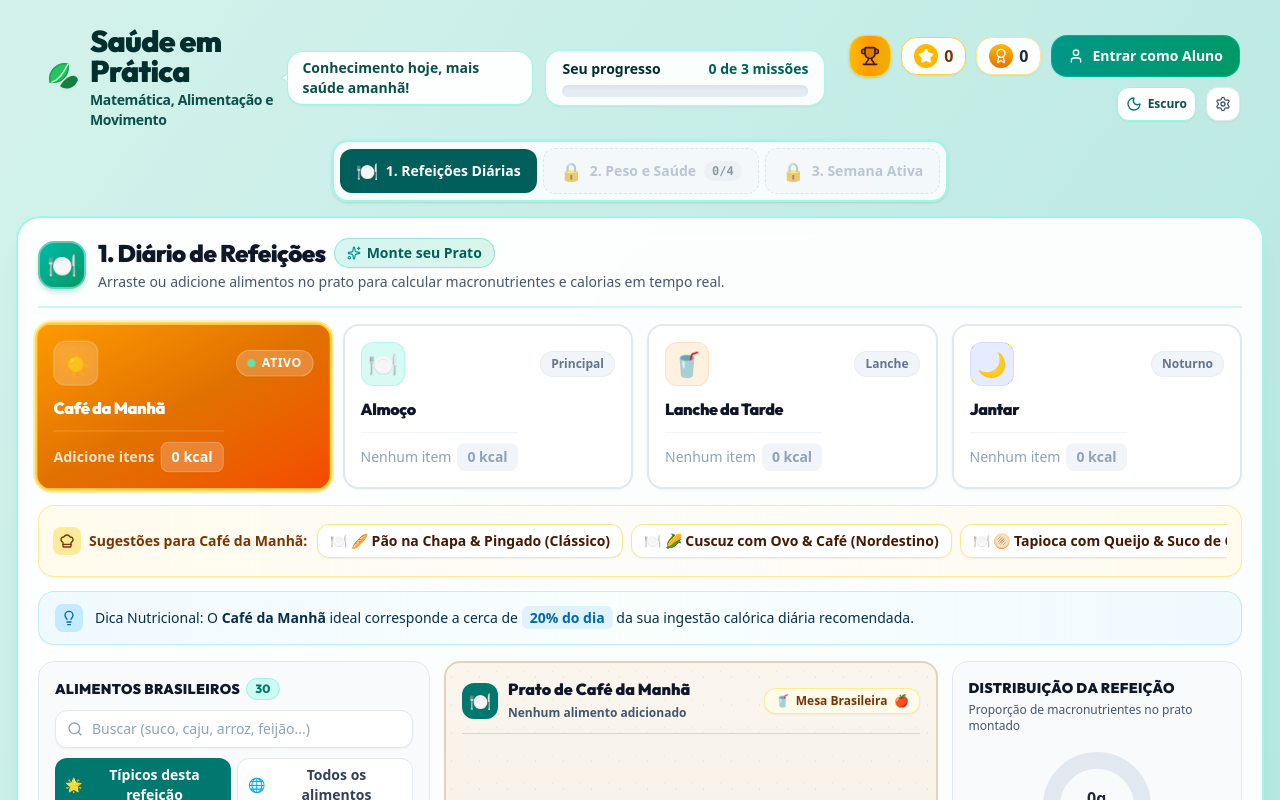
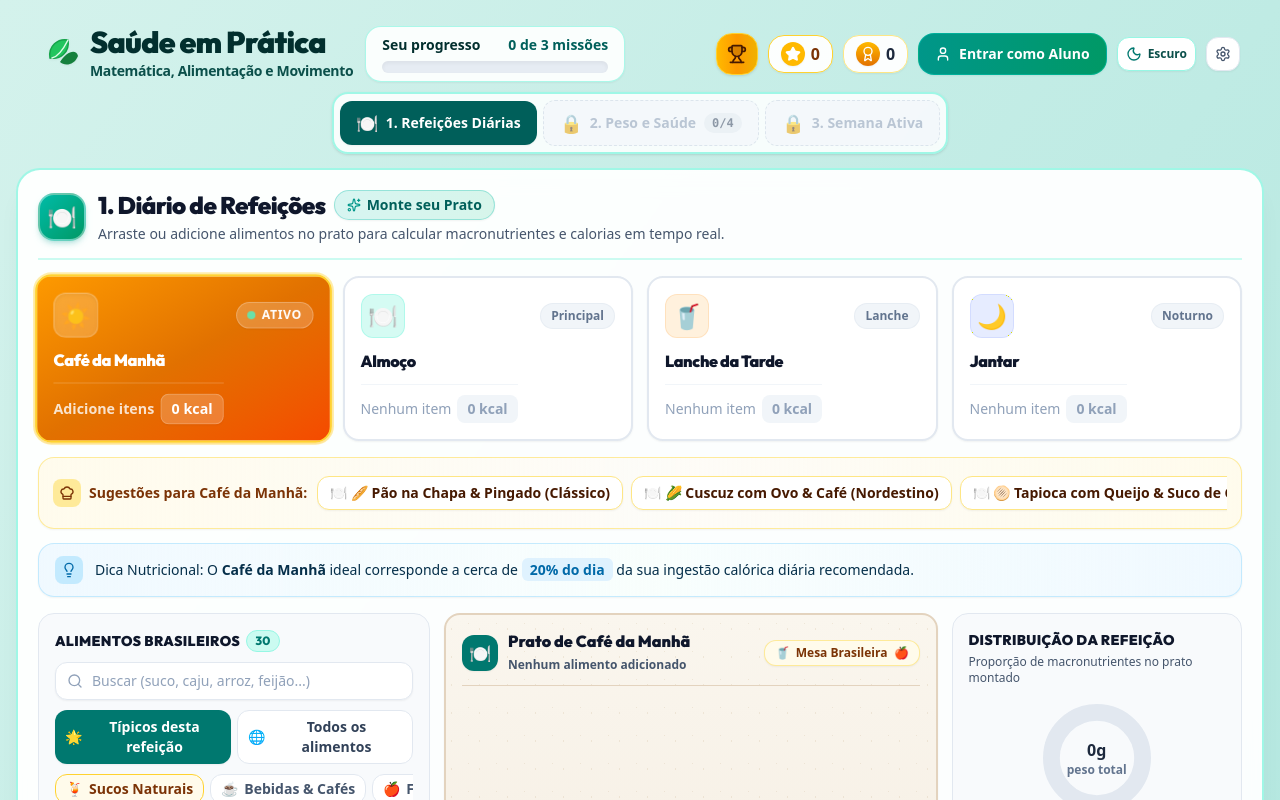
Before and after one commit to profjackison-debug/Saude-em-Pratica, a React (Vite) app: page / in a window 1280 px wide. Shown: the top 800 px of the page. Built offline with nearby package versions, Linux system fonts and the light colour scheme.

Commit message:
feat: add HeaderBar component for student progress and gamification stats

```diff
--- a/src/components/HeaderBar.tsx
+++ b/src/components/HeaderBar.tsx
@@ -94,14 +94,22 @@ export const HeaderBar: React.FC<HeaderBarProps> = ({
             </div>
           </div>
 
-          {/* Speech Bubble: "Conhecimento hoje, mais saúde amanhã!" */}
-          <div className="hidden sm:flex relative bg-white/95 dark:bg-[#0f1b33] border border-teal-200/90 dark:border-blue-700/80 text-teal-950 dark:text-blue-100 px-3.5 py-1.5 rounded-2xl shadow-xs text-xs sm:text-sm font-bold items-center leading-snug">
-            {/* Pointer tail */}
-            <div className="absolute -left-2 top-1/2 -translate-y-1/2 w-0 h-0 border-t-4 border-t-transparent border-b-4 border-b-transparent border-r-6 border-r-teal-200 dark:border-r-blue-700" />
-            <div className="absolute -left-1.5 top-1/2 -translate-y-1/2 w-0 h-0 border-t-3 border-t-transparent border-b-3 border-b-transparent border-r-5 border-r-white dark:border-r-[#0f1b33]" />
-            <span className="text-xs sm:text-sm font-extrabold text-teal-900 dark:text-blue-200">
-              Conhecimento hoje, mais saúde amanhã!
-            </span>
+          {/* Progress Bar Pill: "Seu progresso" (in place of speech bubble) */}
+          <div className="flex items-center gap-3 bg-white/90 dark:bg-[#0f1b33]/90 border border-teal-200/80 dark:border-blue-700/80 px-4 py-2 rounded-2xl shadow-xs w-full sm:w-auto min-w-[220px] sm:min-w-[260px]">
+            <div className="flex-1">
+              <div className="flex justify-between items-center mb-1.5">
+                <span className="font-black text-teal-950 dark:text-blue-100 text-xs sm:text-sm">Seu progresso</span>
+                <span className="font-bold text-teal-800 dark:text-blue-300 text-xs sm:text-sm">
+                  {solvedCount} de {totalMissionsCount} missões
+                </span>
+              </div>
+              <div className="w-full h-3 bg-slate-200/80 dark:bg-slate-800 rounded-full overflow-hidden p-0.5 shadow-inner">
+                <div
+                  className="h-full bg-gradient-to-r from-emerald-400 via-teal-400 to-emerald-500 dark:from-blue-500 dark:via-sky-400 dark:to-blue-600 rounded-full transition-all duration-500 shadow-xs"
+                  style={{ width: `${progressPercent}%` }}
+                />
+              </div>
+            </div>
           </div>
 
           {/* Mobile settings button */}
@@ -132,24 +140,6 @@ export const HeaderBar: React.FC<HeaderBarProps> = ({
             >
               <Settings className="w-5 h-5" />
             </button>
-          </div>
-        </div>
-
-        {/* Center: "Seu progresso" (Green Progress Bar Pill) */}
-        <div className="flex items-center gap-3 bg-white/90 dark:bg-[#0f1b33]/90 border border-teal-200/80 dark:border-blue-700/80 px-4 py-2 rounded-2xl shadow-xs w-full lg:w-auto min-w-[280px]">
-          <div className="flex-1">
-            <div className="flex justify-between items-center mb-1.5">
-              <span className="font-black text-teal-950 dark:text-blue-100 text-xs sm:text-sm">Seu progresso</span>
-              <span className="font-bold text-teal-800 dark:text-blue-300 text-xs sm:text-sm">
-                {solvedCount} de {totalMissionsCount} missões
-              </span>
-            </div>
-            <div className="w-full h-3 bg-slate-200/80 dark:bg-slate-800 rounded-full overflow-hidden p-0.5 shadow-inner">
-              <div
-                className="h-full bg-gradient-to-r from-emerald-400 via-teal-400 to-emerald-500 dark:from-blue-500 dark:via-sky-400 dark:to-blue-600 rounded-full transition-all duration-500 shadow-xs"
-                style={{ width: `${progressPercent}%` }}
-              />
-            </div>
           </div>
         </div>
 
```
